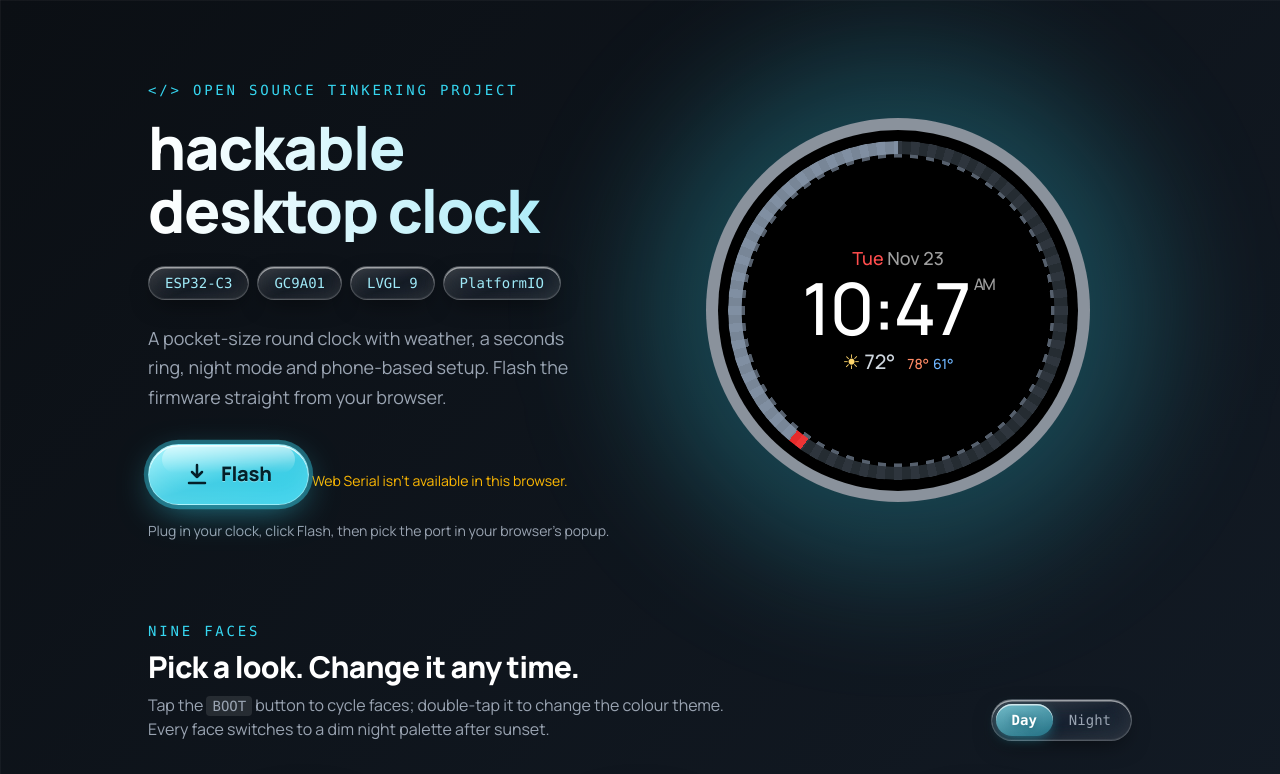
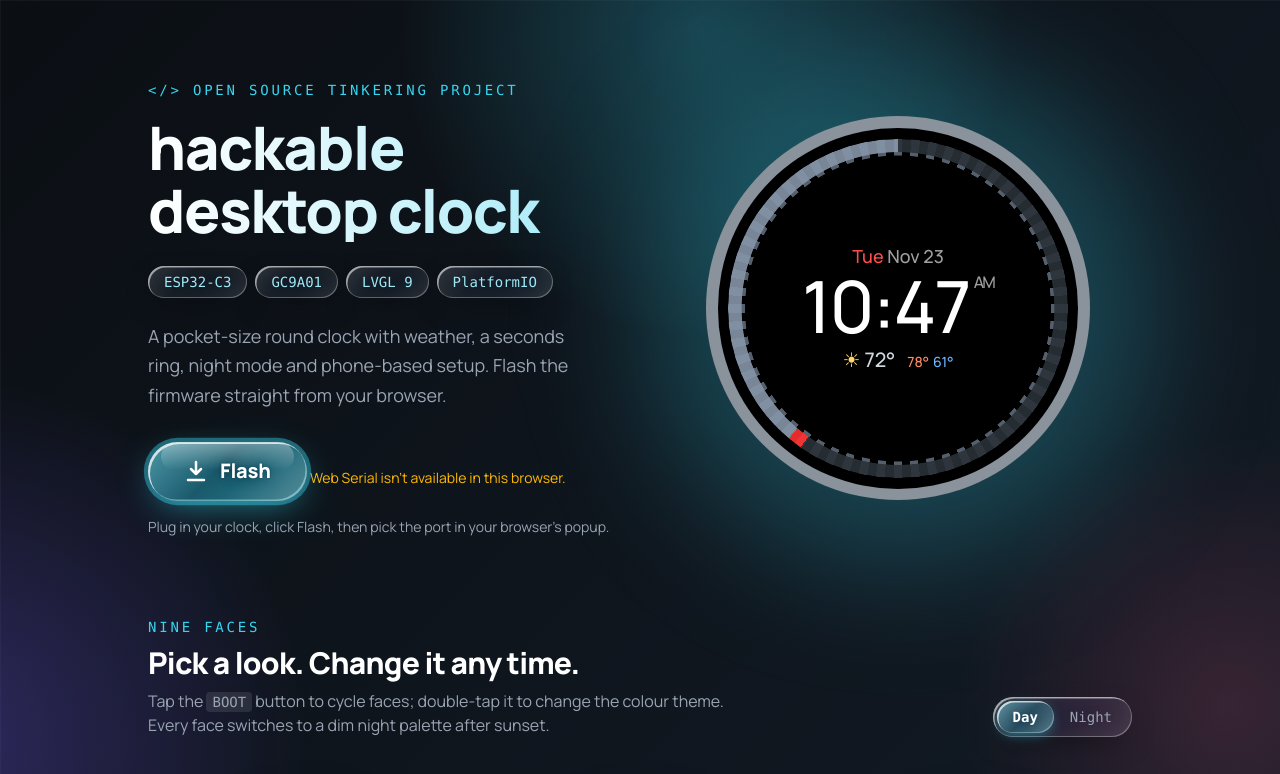
Before and after one commit to blakenoll/hackable-desktop-clock, a plain HTML site: page site/index.html in a window 1280 px wide. Shown: the top 774 px of the page. Drawn offline with nearby package versions, Linux system fonts and the light colour scheme.

Commit message:
Flasher page: more transparent liquid glass (heavy blur, saturation, lit rim) over ambient colour
Co-Authored-By: Claude Sonnet 5.5 <noreply@anthropic.com>

```diff
--- a/site/index.html
+++ b/site/index.html
@@ -18,6 +18,9 @@
   }
   body {
     background:
+      radial-gradient(40vmax 40vmax at -4% 92%, rgb(124 92 255 / .30), transparent 70%),
+      radial-gradient(34vmax 34vmax at 55% 4%, rgb(54 214 240 / .26), transparent 70%),
+      radial-gradient(30vmax 30vmax at 96% 88%, rgb(255 90 140 / .16), transparent 70%),
       linear-gradient(to right, rgb(255 255 255 / .04) 1px, transparent 1px) 0 0 / 32px 32px,
       linear-gradient(to bottom, rgb(255 255 255 / .04) 1px, transparent 1px) 0 0 / 32px 32px,
       linear-gradient(135deg, #0b0f14, #121a24);
@@ -44,7 +47,7 @@
     --md-sys-color-outline: #3a4654;
     --md-sys-color-outline-variant: #263140;
     --md-sys-color-scrim: #000;
-    --md-dialog-container-color: rgb(24 38 54 / .55);
+    --md-dialog-container-color: rgb(255 255 255 / .06);
     --md-dialog-headline-color: #ffffff;
     --md-dialog-supporting-text-color: #c3ccd8;
     --md-dialog-container-shape: 24px;
@@ -90,38 +93,41 @@
   }
   #faces[data-mode="night"] .face { --img: url(faces/night.png); }
   figure:hover .face { transform: scale(1.05); box-shadow: 0 0 0 1px rgb(54 214 240 / .5), 0 0 40px rgb(54 214 240 / .25); }
-  .mode[aria-pressed="true"] { background: linear-gradient(165deg, rgb(140 240 255 / .7), rgb(54 214 240 / .45)); color: #fff; font-weight: 700; text-shadow: 0 1px 6px rgb(0 70 90 / .5); box-shadow: inset 0 1.5px 0 rgb(255 255 255 / .7), 0 4px 14px -4px rgb(54 214 240 / .6); }
+  .mode[aria-pressed="true"] { background: linear-gradient(135deg, rgb(140 242 255 / .5), rgb(54 214 240 / .22) 50%, rgb(150 244 255 / .4)); color: #fff; font-weight: 700; text-shadow: 0 1px 8px rgb(0 40 60 / .6); box-shadow: inset 1.5px 1.5px 0 rgb(255 255 255 / .7), inset -1px -1px 0 rgb(200 250 255 / .35), 0 4px 14px -4px rgb(54 214 240 / .6); }
   .mode[aria-pressed="false"] { color: #9aa4b2; }
 
-  /* Liquid glass: translucent fill, backdrop blur, bright specular rim on the top edge */
+  /* Liquid glass (after Apple's): nearly clear fill, heavy backdrop blur + saturation boost,
+     and a lit rim: bright on the top-left edge, fainter on the bottom-right. */
   .glass {
     position: relative;
-    background: linear-gradient(160deg, rgb(255 255 255 / .16), rgb(255 255 255 / .04) 55%, rgb(255 255 255 / .09));
-    border: 1px solid rgb(255 255 255 / .22);
-    backdrop-filter: blur(16px) saturate(1.7);
-    -webkit-backdrop-filter: blur(16px) saturate(1.7);
+    background: linear-gradient(135deg, rgb(255 255 255 / .12), rgb(255 255 255 / .03) 40%, rgb(255 255 255 / .03) 60%, rgb(255 255 255 / .09));
+    border: 0;
+    backdrop-filter: blur(22px) saturate(2) brightness(1.08);
+    -webkit-backdrop-filter: blur(22px) saturate(2) brightness(1.08);
     box-shadow:
-      inset 0 1.5px 0 rgb(255 255 255 / .55),
-      inset 0 -1px 0 rgb(255 255 255 / .08),
-      inset 0 0 18px rgb(255 255 255 / .05),
-      0 8px 24px -8px rgb(0 0 0 / .6);
+      inset 1.5px 1.5px 0 rgb(255 255 255 / .55),
+      inset -1px -1px 0 rgb(255 255 255 / .22),
+      inset 0 0 0 1px rgb(255 255 255 / .1),
+      inset 0 0 24px rgb(255 255 255 / .06),
+      0 10px 30px -10px rgb(0 0 0 / .5);
   }
   .glass-cyan {
-    background: linear-gradient(165deg, rgb(175 248 255 / 1), rgb(70 222 246 / .92) 55%, rgb(54 214 240 / .98));
-    border-color: rgb(190 248 255 / .55);
+    background: linear-gradient(135deg, rgb(120 238 255 / .62), rgb(54 214 240 / .36) 45%, rgb(54 214 240 / .42) 60%, rgb(150 244 255 / .55));
     box-shadow:
-      inset 0 1.5px 0 rgb(255 255 255 / .85),
-      inset 0 -10px 18px rgb(255 255 255 / .1),
-      0 10px 36px -8px rgb(54 214 240 / .6);
+      inset 2px 2px 0 rgb(255 255 255 / .75),
+      inset -1.5px -1.5px 0 rgb(200 250 255 / .45),
+      inset 0 0 0 1px rgb(190 248 255 / .25),
+      inset 0 0 26px rgb(255 255 255 / .1),
+      0 12px 34px -8px rgb(54 214 240 / .55);
   }
   button.glass, a.glass { transition: transform .15s ease, background .2s ease; }
-  button.glass:hover, a.glass:hover { background: linear-gradient(160deg, rgb(255 255 255 / .24), rgb(255 255 255 / .07) 55%, rgb(255 255 255 / .13)); }
+  button.glass:hover, a.glass:hover { background: linear-gradient(135deg, rgb(255 255 255 / .2), rgb(255 255 255 / .06) 40%, rgb(255 255 255 / .06) 60%, rgb(255 255 255 / .15)); }
 
   .install-btn {
     display: inline-flex; align-items: center; gap: .75rem; overflow: hidden;
     padding: 1.1rem 2.25rem; border-radius: 9999px; cursor: pointer;
     font: 800 1.25rem/1 Manrope, system-ui, sans-serif; letter-spacing: -.01em;
-    color: #04202a; text-shadow: 0 1px 0 rgb(255 255 255 / .35);
+    color: #fff; text-shadow: 0 1px 12px rgb(0 40 60 / .7), 0 0 2px rgb(0 40 60 / .5);
     transition: transform .15s ease, box-shadow .15s ease;
     animation: flash-ring 2.4s ease-out infinite;
   }
@@ -129,15 +135,15 @@
   .install-btn::before { /* specular sheen on the upper half, behind the label */
     z-index: -1;
     content: ""; position: absolute; inset: 1px 8% 52% 8%; border-radius: 9999px;
-    background: linear-gradient(to bottom, rgb(255 255 255 / .55), rgb(255 255 255 / 0)); pointer-events: none;
+    background: linear-gradient(to bottom, rgb(255 255 255 / .35), rgb(255 255 255 / 0)); pointer-events: none;
   }
   .install-btn:hover { transform: translateY(-2px) scale(1.03); }
-  .install-btn:hover { background: linear-gradient(165deg, rgb(175 248 255 / 1), rgb(70 220 245 / .8) 55%, rgb(54 205 235 / .92)); }
+  .install-btn:hover { background: linear-gradient(135deg, rgb(140 242 255 / .62), rgb(54 214 240 / .3) 45%, rgb(54 214 240 / .36) 60%, rgb(170 248 255 / .55)); }
   .install-btn:active { transform: scale(.98); }
   .install-btn svg { width: 1.5rem; height: 1.5rem; }
   @keyframes flash-ring {
-    0% { box-shadow: inset 0 1.5px 0 rgb(255 255 255 / .85), inset 0 -10px 18px rgb(255 255 255 / .1), 0 0 0 0 rgb(54 214 240 / .5), 0 10px 36px -8px rgb(54 214 240 / .6); }
-    70%, 100% { box-shadow: inset 0 1.5px 0 rgb(255 255 255 / .85), inset 0 -10px 18px rgb(255 255 255 / .1), 0 0 0 22px rgb(54 214 240 / 0), 0 10px 36px -8px rgb(54 214 240 / .6); }
+    0% { box-shadow: inset 2px 2px 0 rgb(255 255 255 / .75), inset -1.5px -1.5px 0 rgb(200 250 255 / .45), 0 0 0 0 rgb(54 214 240 / .5), 0 10px 36px -8px rgb(54 214 240 / .6); }
+    70%, 100% { box-shadow: inset 2px 2px 0 rgb(255 255 255 / .75), inset -1.5px -1.5px 0 rgb(200 250 255 / .45), 0 0 0 22px rgb(54 214 240 / 0), 0 10px 36px -8px rgb(54 214 240 / .6); }
   }
   @media (prefers-reduced-motion: reduce) { .install-btn { animation: none; } }
 </style>
@@ -309,20 +315,19 @@
   // so add a stylesheet to the open shadow root when the dialog appears.
   const dialogCss = new CSSStyleSheet();
   dialogCss.replaceSync(`
-    .scrim { opacity: .5 !important; backdrop-filter: blur(14px) saturate(1.2); -webkit-backdrop-filter: blur(14px) saturate(1.2); }
+    .scrim { opacity: .38 !important; backdrop-filter: blur(10px) saturate(1.3); -webkit-backdrop-filter: blur(10px) saturate(1.3); }
     .container {
-      background:
-        linear-gradient(160deg, rgb(255 255 255 / .2), rgb(255 255 255 / .04) 45%, rgb(255 255 255 / .1)),
-        rgb(34 54 78 / .5) !important;
-      backdrop-filter: blur(28px) saturate(1.8);
-      -webkit-backdrop-filter: blur(28px) saturate(1.8);
-      border: 1px solid rgb(255 255 255 / .28);
+      background: linear-gradient(135deg, rgb(255 255 255 / .16), rgb(255 255 255 / .04) 35%, rgb(255 255 255 / .04) 65%, rgb(255 255 255 / .12)) !important;
+      backdrop-filter: blur(36px) saturate(2.1) brightness(1.1);
+      -webkit-backdrop-filter: blur(36px) saturate(2.1) brightness(1.1);
+      border: 0;
       box-shadow:
-        inset 0 1.5px 0 rgb(255 255 255 / .6),
-        inset 0 -1px 0 rgb(255 255 255 / .1),
-        inset 0 0 40px rgb(255 255 255 / .05),
-        0 0 80px rgb(54 214 240 / .22),
-        0 30px 90px rgb(0 0 0 / .65);
+        inset 2px 2px 0 rgb(255 255 255 / .6),
+        inset -1.5px -1.5px 0 rgb(255 255 255 / .25),
+        inset 0 0 0 1px rgb(255 255 255 / .12),
+        inset 0 0 50px rgb(255 255 255 / .07),
+        0 0 90px rgb(54 214 240 / .2),
+        0 30px 80px rgb(0 0 0 / .55);
     }
   `);
   new MutationObserver(() => {
```
